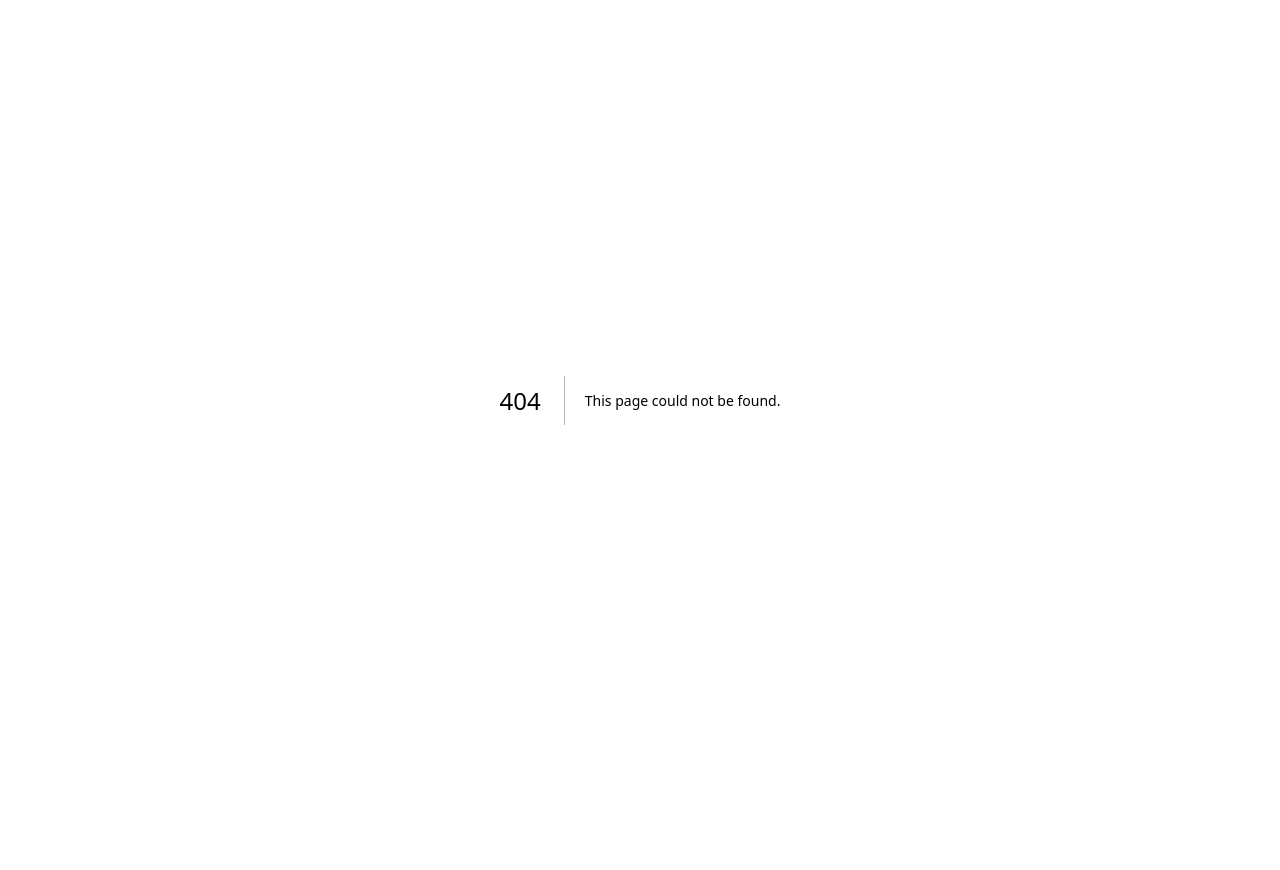
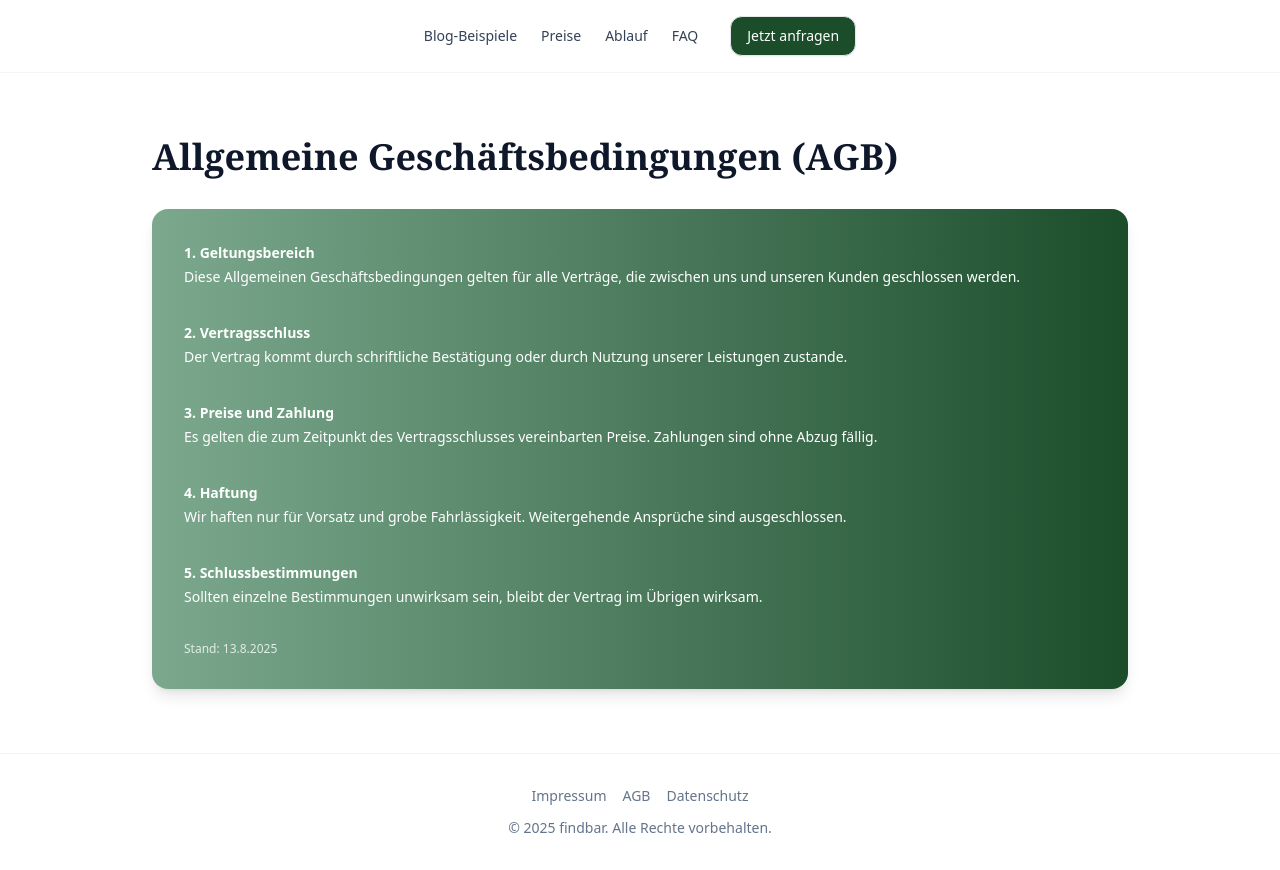
Before and after one commit to lennartnm/findbar_website, a Next.js app: page /agb in a window 1280 px wide. Before the commit this address had no page. Before the commit the page ends 800 px from the top, so only its background shows below. Built offline with nearby package versions, Linux system fonts and the light colour scheme.

Commit message:
Create page.tsx

```diff
--- /dev/null
+++ b/src/app/agb/page.tsx
@@ -0,0 +1,109 @@
+"use client";
+
+import React from "react";
+import { Button } from "@/components/ui/button";
+
+const RG600 = "#1b4d2b";
+const RG300 = "#7ca98e";
+const serifClass = "font-serif";
+
+function Header() {
+  return (
+    <header className="border-b border-slate-100 bg-white">
+      <div className="mx-auto flex max-w-7xl items-center justify-center gap-8 px-6 py-4">
+        <nav className="flex flex-wrap gap-6">
+          <a href="/#blog" className="text-sm" style={{ color: "#334155" }}>
+            Blog-Beispiele
+          </a>
+          <a href="/#preise" className="text-sm" style={{ color: "#334155" }}>
+            Preise
+          </a>
+          <a href="/#ablauf" className="text-sm" style={{ color: "#334155" }}>
+            Ablauf
+          </a>
+          <a href="/#faq" className="text-sm" style={{ color: "#334155" }}>
+            FAQ
+          </a>
+        </nav>
+        <Button asChild>
+          <a className="text-white" href="/#preise">
+            Jetzt anfragen
+          </a>
+        </Button>
+      </div>
+    </header>
+  );
+}
+
+export default function AGBPage() {
+  return (
+    <div className="bg-white text-slate-900">
+      <Header />
+      <main className="w-full max-w-5xl mx-auto px-6 py-16">
+        <h1 className={`text-3xl md:text-4xl ${serifClass} font-semibold mb-8`}>
+          Allgemeine Geschäftsbedingungen (AGB)
+        </h1>
+
+        <div
+          className="rounded-2xl text-white p-8 shadow-lg"
+          style={{
+            background: `linear-gradient(90deg, ${RG300}, ${RG600})`,
+          }}
+        >
+          <div className="space-y-8 text-sm leading-6">
+            <div>
+              <h2 className="font-semibold">1. Geltungsbereich</h2>
+              <p>
+                Diese Allgemeinen Geschäftsbedingungen gelten für alle Verträge, die zwischen uns und unseren Kunden
+                geschlossen werden.
+              </p>
+            </div>
+
+            <div>
+              <h2 className="font-semibold">2. Vertragsschluss</h2>
+              <p>
+                Der Vertrag kommt durch schriftliche Bestätigung oder durch Nutzung unserer Leistungen zustande.
+              </p>
+            </div>
+
+            <div>
+              <h2 className="font-semibold">3. Preise und Zahlung</h2>
+              <p>
+                Es gelten die zum Zeitpunkt des Vertragsschlusses vereinbarten Preise. Zahlungen sind ohne Abzug fällig.
+              </p>
+            </div>
+
+            <div>
+              <h2 className="font-semibold">4. Haftung</h2>
+              <p>
+                Wir haften nur für Vorsatz und grobe Fahrlässigkeit. Weitergehende Ansprüche sind ausgeschlossen.
+              </p>
+            </div>
+
+            <div>
+              <h2 className="font-semibold">5. Schlussbestimmungen</h2>
+              <p>
+                Sollten einzelne Bestimmungen unwirksam sein, bleibt der Vertrag im Übrigen wirksam.
+              </p>
+            </div>
+
+            <p className="text-xs text-white/80">
+              Stand: {new Date().toLocaleDateString("de-DE")}
+            </p>
+          </div>
+        </div>
+      </main>
+
+      <footer className="border-t border-slate-100 py-8 text-center text-sm text-slate-500">
+        <div className="space-x-4">
+          <a href="/impressum">Impressum</a>
+          <a href="/agb">AGB</a>
+          <a href="/datenschutz">Datenschutz</a>
+        </div>
+        <p className="mt-3">
+          © {new Date().getFullYear()} findbar. Alle Rechte vorbehalten.
+        </p>
+      </footer>
+    </div>
+  );
+}
```
